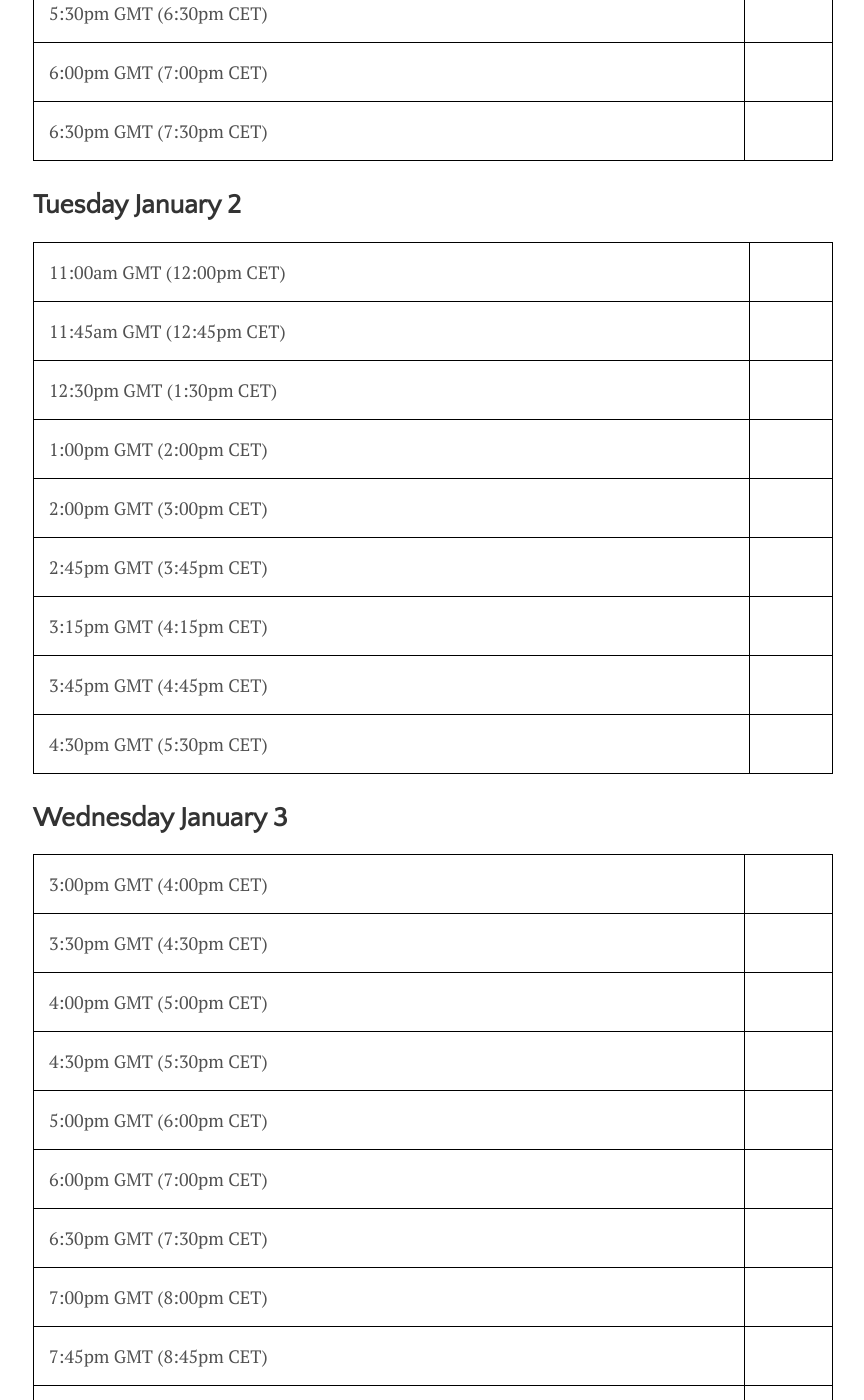
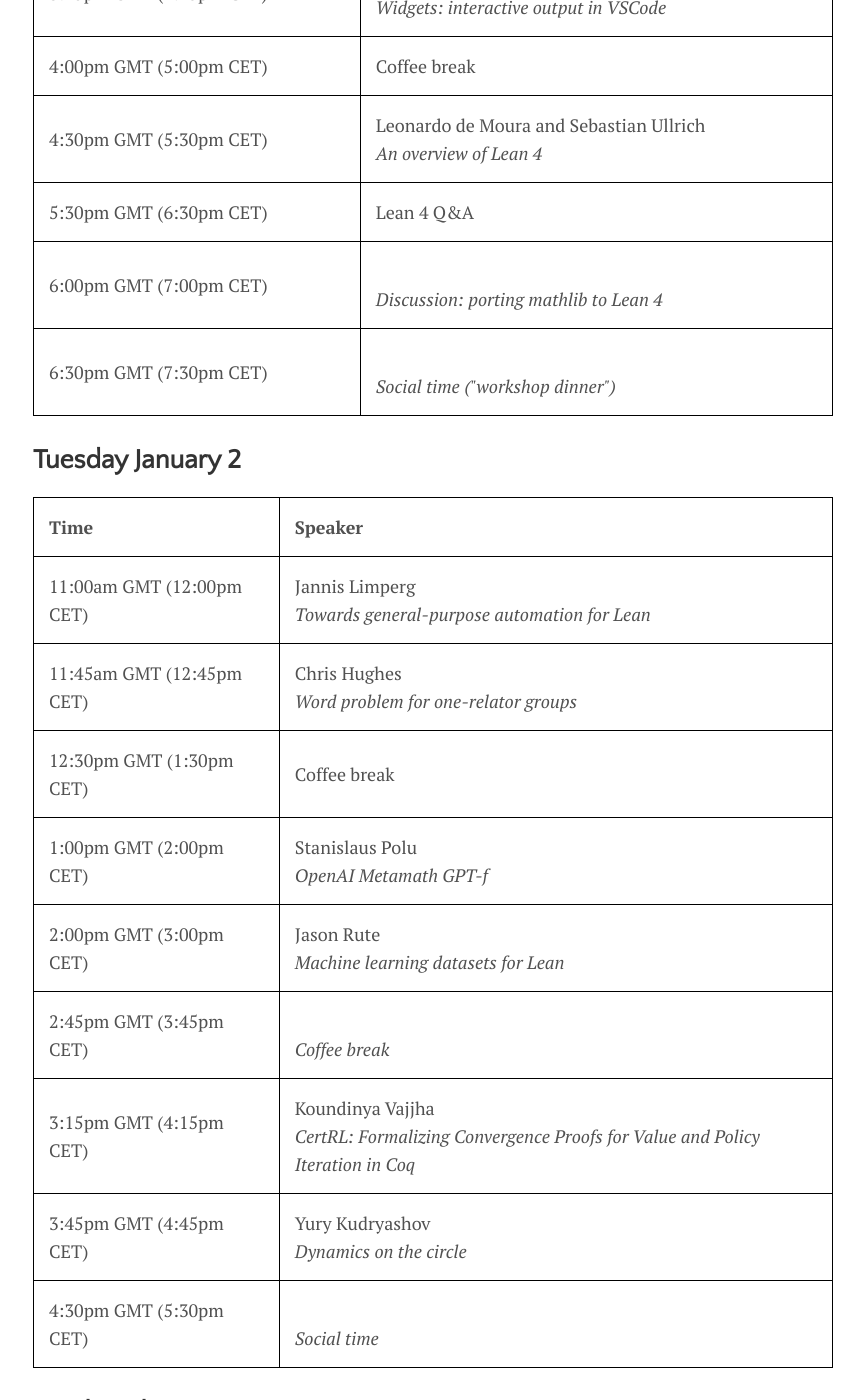
Before and after one commit to leanprover-community/lt2021, a Jekyll site: the page built from schedule.md, in a window 1280 px wide and 1400 px high, scrolled down 1497 px. Shown: the whole window, without its empty margins (207-1071 px from the left). Built offline with Jekyll 4.4.1, drawn with Linux system fonts in a browser that asks for light colours; some of the changed text lies outside the part shown.

Commit message:
Update schedule.md

```diff
--- a/schedule.md
+++ b/schedule.md
@@ -38,67 +38,10 @@ look for them on [wonder.me](https://www.wonder.me/)!
 {% for day in talks_by_day %}
 <h2>{{ day.name }}</h2>
 <table>
+  <tr><th>Time</th><th>Speaker</th></tr>
   {% for talk in day.items %}
   <tr><td><time datetime="{{ talk.date }}">{{ talk.date | date: "%h:%M %p CET" }}</time></td>
-    <td>{{post.presenter}}<br /><em>{{post.title}}</em></td></tr>
+      <td>{{talk.presenter}}<br /><em>{{talk.title}}</em></td></tr>
   {% endfor %}
 </table>
 {% endfor %}
-
-## Monday, January 4
-
-| Time      | Speaker            |
-| --------- | ------------------ |
-| <time datetime="2021-01-04T15:00+01:00">3:00pm CET</time> | Rob Lewis and Patrick Massot<br>*Opening remarks* |
-| <time datetime="2021-01-04T15:15+01:00">3:15pm CET</time> | Floris van Doorn<br>*Measure theory* |
-| <time datetime="2021-01-04T15:45+01:00">3:45pm CET</time> | Heather Macbeth<br>*An example of a manifold* |
-| <time datetime="2021-01-04T16:15+01:00">4:15pm CET</time> | Ed Ayers<br>*Widgets: interactive output in VSCode* |
-| <time datetime="2021-01-04T17:00+01:00">5:00pm CET</time> | Coffee break |
-| <time datetime="2021-01-04T17:30+01:00">5:30pm CET</time> | Leonardo de Moura and Sebastian Ullrich<br>*An overview of Lean 4* |
-| <time datetime="2021-01-04T18:30+01:00">6:30pm CET</time> | Lean 4 Q&A |
-| <time datetime="2021-01-04T19:00+01:00">7:00pm CET</time> | Discussion: porting mathlib to Lean 4 |
-| <time datetime="2021-01-04T19:30+01:00">7:30pm CET</time> | Social time ("workshop dinner") |
-
-## Tuesday, January 5
-
-| Time      | Speaker            |
-| --------- | ------------------ |
-| <time datetime="2021-01-04T12:00+01:00">12:00pm CET</time> | Jannis Limperg<br>*Towards general-purpose automation for Lean* |
-| <time datetime="2021-01-04T12:45+01:00">12:45pm CET</time> | Chris Hughes<br>*Word problem for one-relator groups* |
-| <time datetime="2021-01-04T13:30+01:00">1:30pm CET</time> | Coffee break |
-| <time datetime="2021-01-04T14:00+01:00">2:00pm CET</time> | Stanislaus Polu<br>*OpenAI Metamath GPT-f* |
-| <time datetime="2021-01-04T15:00+01:00">3:00pm CET</time> | Jason Rute<br>*Machine learning datasets for Lean* |
-| <time datetime="2021-01-04T15:45+01:00">3:45pm CET</time> | Coffee break |
-| <time datetime="2021-01-04T16:15+01:00">4:15pm CET</time> | Koundinya Vajjha<br>*CertRL: Formalizing Convergence Proofs for Value and Policy Iteration in Coq* |
-| <time datetime="2021-01-04T16:45+01:00">4:45pm CET</time> | Yury Kudryashov<br>*Dynamics on the circle* |
-| <time datetime="2021-01-04T17:30+01:00">5:30pm CET</time> | Social time |
-
-## Wednesday, January 6
-
-| Time      | Speaker            |
-| --------- | ------------------ |
-| <time datetime="2021-01-04T16:00+01:00">4:00pm CET</time> | Paula Neeley<br>*Results in modal and dynamic epistemic logic* |
-| <time datetime="2021-01-04T16:30+01:00">4:30pm CET</time> | Kenny Lau<br>*Formalizing Perfectoid Fields* |
-| <time datetime="2021-01-04T17:00+01:00">5:00pm CET</time> | Yasmine Sharoda<br>*Generative Tools for Library Building* |
-| <time datetime="2021-01-04T17:30+01:00">5:30pm CET</time> | Coffee break |
-| <time datetime="2021-01-04T18:00+01:00">6:00pm CET</time> | Leonardo de Moura and Sebastian Ullrich<br>*Metaprogramming in Lean 4* |
-| <time datetime="2021-01-04T19:00+01:00">7:00pm CET</time> | Joe Hendrix<br>*Towards verified decompilation using Lean 4* |
-| <time datetime="2021-01-04T19:30+01:00">7:30pm CET</time> | Coffee break |
-| <time datetime="2021-01-04T20:00+01:00">8:00pm CET</time> | Adam Topaz<br>*Baby steps toward formalizing results in anabelian geometry* |
-| <time datetime="2021-01-04T20:45+01:00">8:45pm CET</time> | Peter Nelson<br>*Formalising matroids* |
-| <time datetime="2021-01-04T21:15+01:00">9:15pm CET</time> | Social time |
-
-## Thursday, January 7
-
-| Time      | Speaker            |
-| --------- | ------------------ |
-| <time datetime="2021-01-04T14:00+01:00">2:00pm CET</time> | Marie Kerjean<br>*Complex analysis through a hierarchy of real-analysis structures* |
-| <time datetime="2021-01-04T14:30+01:00">2:30pm CET</time> | Damiano Testa<br>*Mathematical insights from using Lean* |
-| <time datetime="2021-01-04T15:00+01:00">3:00pm CET</time> | Amelia Livingston<br>*Two ways to formalise exterior algebras* |
-| <time datetime="2021-01-04T15:30+01:00">3:30pm CET</time> | Coffee break |
-| <time datetime="2021-01-04T16:00+01:00">4:00pm CET</time> | Alena Gusakov<br>*Formalizing Hall's Marriage Theorem* |
-| <time datetime="2021-01-04T16:30+01:00">4:30pm CET</time> | Panel/discussion: Teaching with proof assistants |
-| <time datetime="2021-01-04T17:30+01:00">5:30pm CET</time> | Coffee break |
-| <time datetime="2021-01-04T18:00+01:00">6:00pm CET</time> | Logan Murphy<br>*Provably Deductive Assurance Cases* |
-| <time datetime="2021-01-04T18:30+01:00">6:30pm CET</time> | Thomas Browning and Patrick Lutz<br>*Galois theory* |
-| <time datetime="2021-01-04T19:00+01:00">7:00pm CET</time> | Social time |
```
